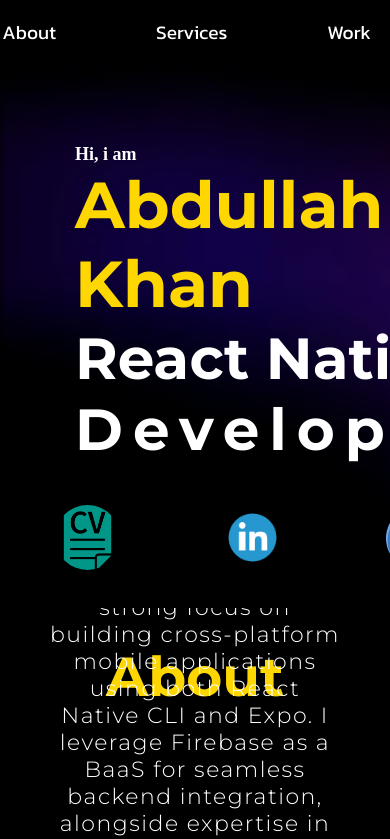
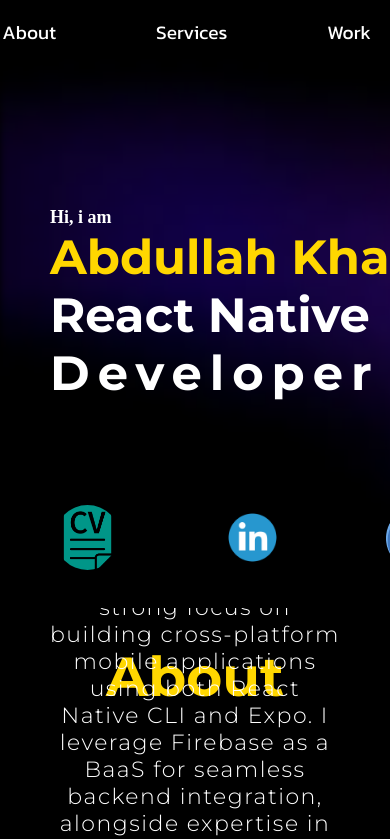
Before and after one commit to Abdullahkhn44/portfolio, a React (Vite) app: page / in a window 390 px wide. Shown: the top 839 px of the page. Built offline with nearby package versions, Linux system fonts and the light colour scheme.

Commit message:
made home section responsive

```diff
--- a/src/assets/styles/home.css
+++ b/src/assets/styles/home.css
@@ -105,3 +105,42 @@
   height: 65px;
   border-radius: 65%;
 }
+
+/*Tablet Responsive */
+
+
+@media only screen and (max-width:1024px) {
+
+  .mainText {
+    margin: 30px;
+    color: white;
+  }
+
+  .name {
+    font-size: 48px;
+    color: gold;
+    font-family: Montserrat;
+    width: 400px;
+
+  }
+
+  .dev {
+    font-size: 48px;
+    color: #fff;
+    font-family: Montserrat;
+
+  }
+
+  .developer {
+    font-size: 48px;
+    letter-spacing: 8px;
+    font-family: Montserrat;
+  }
+  .mainProfile .profileImage {
+    width: 370px;
+    height: 370px;
+    border-radius: 50%;
+    position: relative;
+    right: 100px;
+}
+}
```
